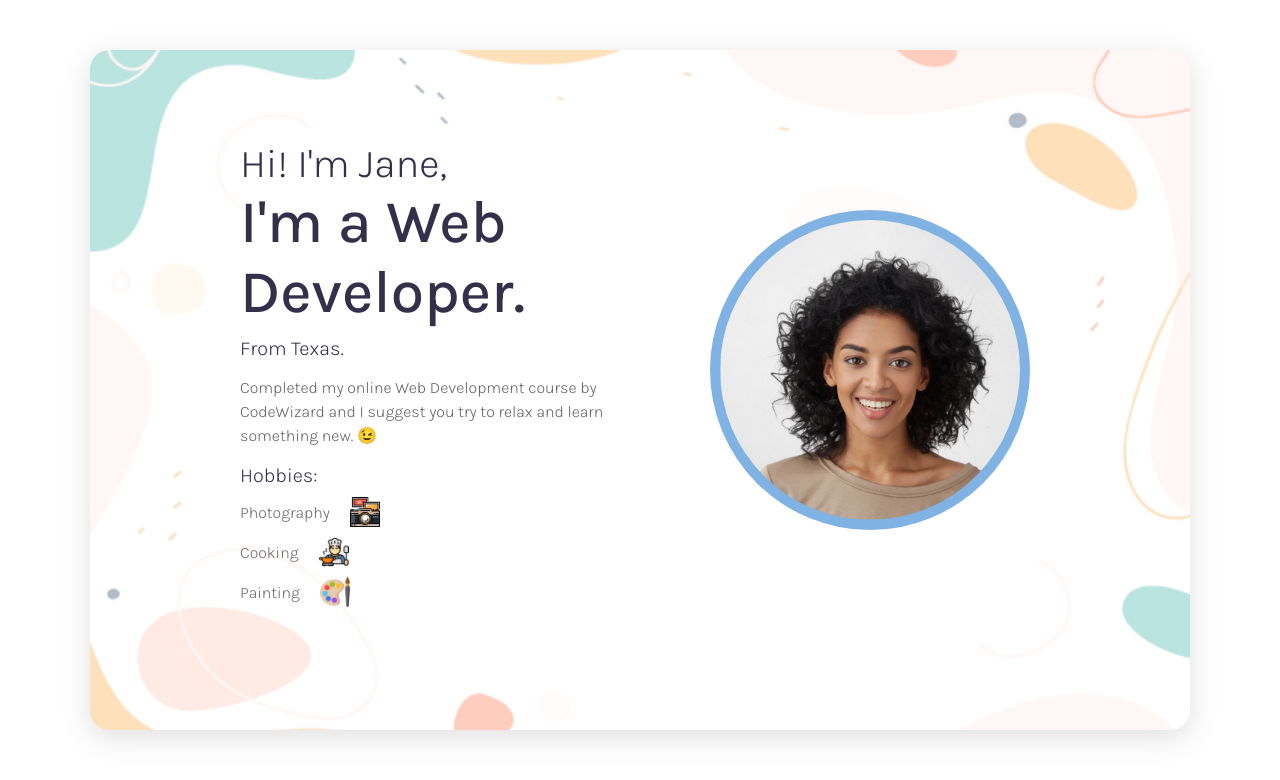
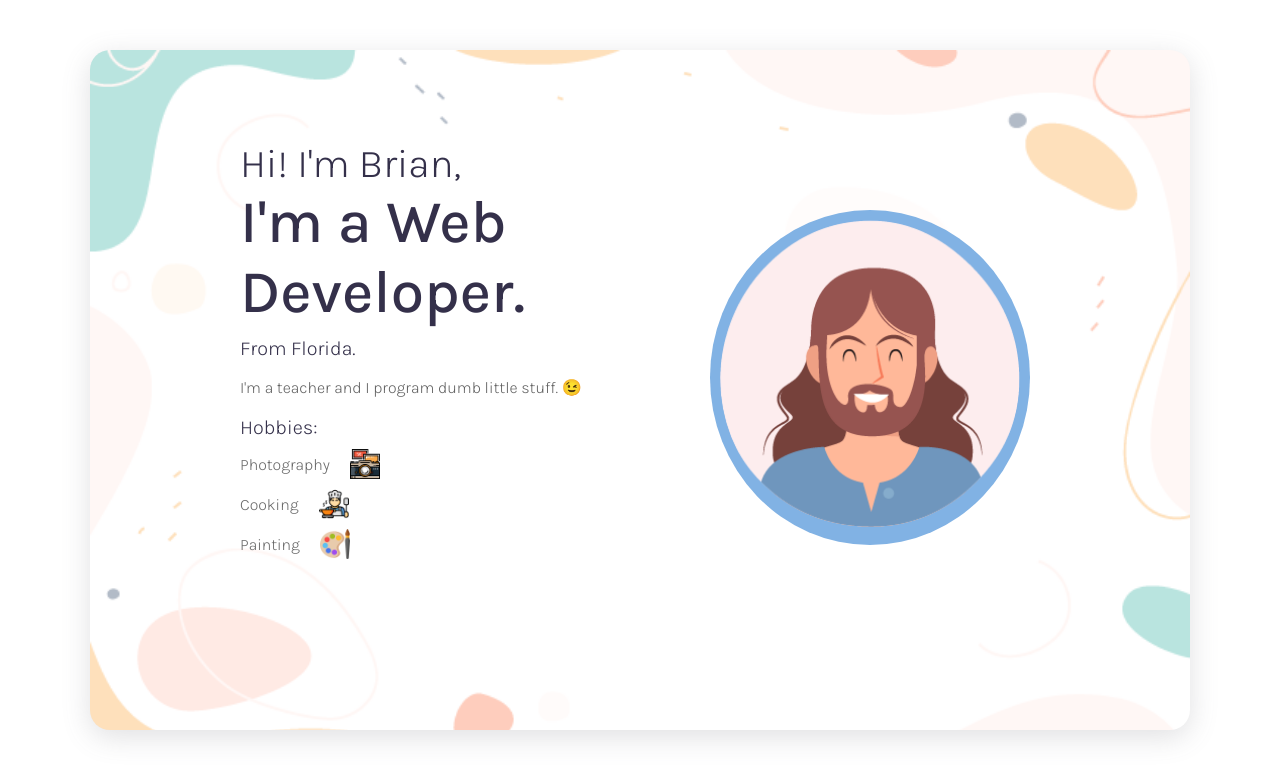
Before and after one commit to brianhob-cwhq/brianhob-cwhq.github.io, a plain HTML site: page index.html in a window 1280 px wide. Drawn offline with Linux system fonts and the light colour scheme.

Commit message:
Edited content

```diff
--- a/index.html
+++ b/index.html
@@ -11,12 +11,12 @@
 </head>
 <body>
     <div class="container">
-        <img src="img/p4.png" class="mypic">
+        <img src="img/p1.png" class="mypic">
         <div class="info">
-            <h3>Hi! I'm Jane,</h3>
+            <h3>Hi! I'm Brian,</h3>
             <h2>I'm a Web Developer.</h2>
-            <h4>From Texas.</h4>
-            <p>Completed my online Web Development course by CodeWizard and I suggest you try to relax and learn something new. &#x1F609; </p>
+            <h4>From Florida.</h4>
+            <p>I'm a teacher and I program dumb little stuff. &#x1F609; </p>
             <h4>Hobbies:</h4>
             <div class="hobbies">Photography <img src="img/photography.png" class="icon"> </div>
             <div class="hobbies"> Cooking <img src="img/cooking.png" class="icon"></div>
```
